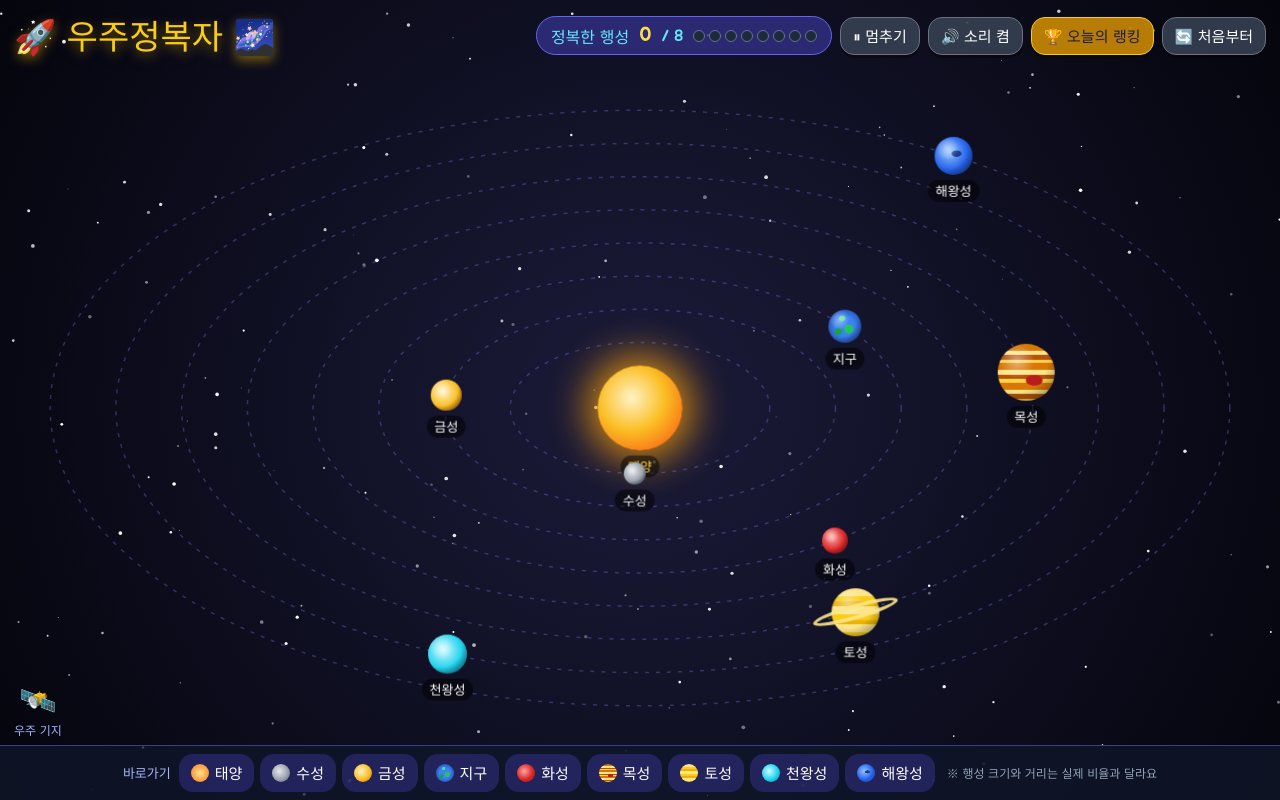
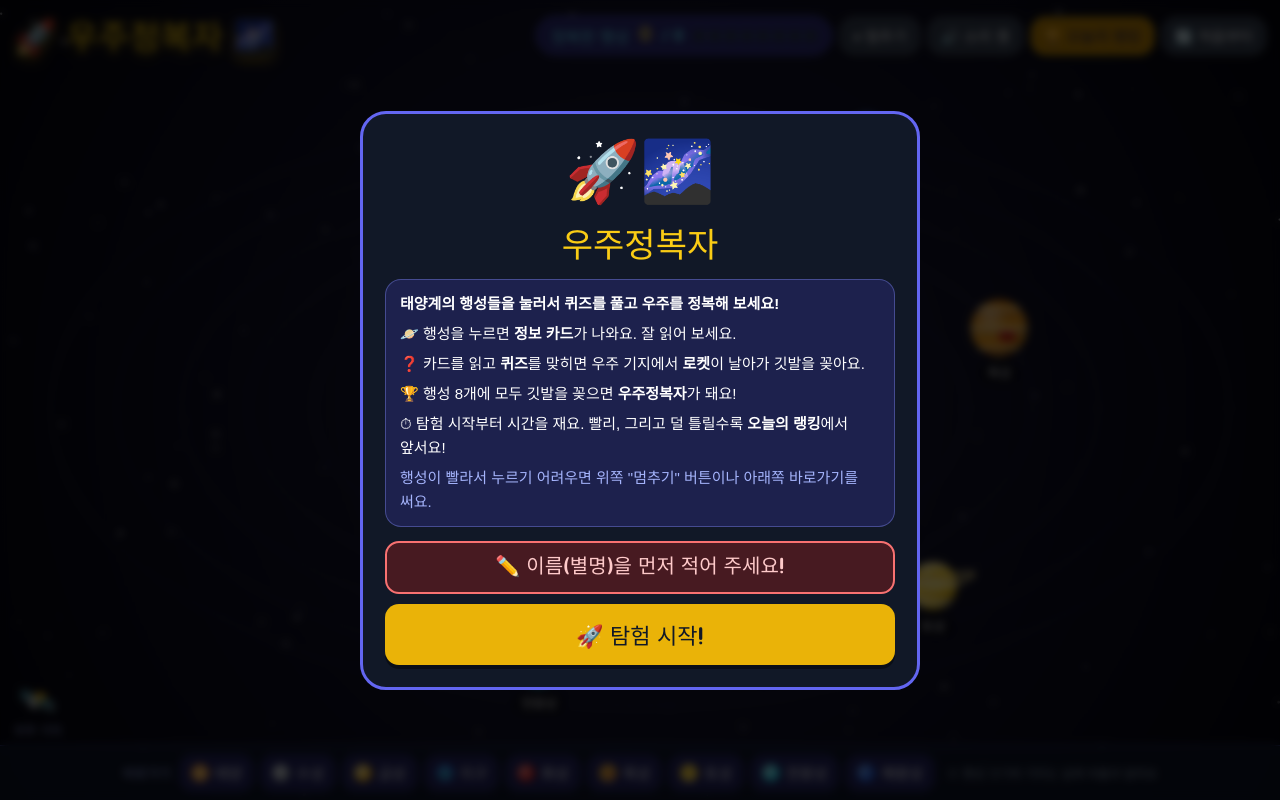
Before and after one commit to moodoocoding/261123_space-conqueror, a plain HTML site: page index.html in a window 1280 px wide. Both pictures are taken after a click on the button "🚀 탐험 시작!". Drawn offline with Linux system fonts and the light colour scheme.

Commit message:
랭킹에 올라갈 이름(별명)을 적어야 게임이 시작되게 변경
- 다음 친구가 앞 친구 이름으로 하지 않도록 처음 화면으로 돌아가면 이름 칸을 비움
- board.js를 못 불러와도 게임은 계속되도록 대비

Co-Authored-By: Claude Opus 5.5 <noreply@anthropic.com>

```diff
--- a/index.html
+++ b/index.html
@@ -134,6 +134,8 @@ h1{font-size:clamp(22px,3vw,34px);color:#facc15;text-shadow:0 4px 12px rgba(234,
   color:#fff;font-family:inherit;font-size:20px;outline:none;text-align:center}
 .pname:focus{border-color:#facc15}
 .pname::placeholder{color:#818cf8}
+.pname.need{border-color:#f87171;background:rgba(127,29,29,.5);animation:shake .4s}
+.pname.need::placeholder{color:#fecaca}
 .rec{margin-top:12px;background:rgba(250,204,21,.12);border:1px solid rgba(250,204,21,.5);border-radius:14px;padding:10px;font-size:16px;line-height:1.7}
 .rec b{color:#fde047;font-weight:normal}
 .rec .big2{font-size:26px}
@@ -467,7 +469,9 @@ function openCert(){
 // 랭킹 (board.js가 Firebase에 저장해서 부스의 모든 기기가 같은 랭킹을 봐요)
 // 순위: 최종 기록(걸린 시간 + 틀린 답마다 10초)이 짧을수록 앞서요.
 // =====================================================
-const Board = createBoard('space');
+// board.js를 못 불러와도 게임은 그대로 할 수 있게 빈 랭킹으로 대신해요
+const Board = typeof createBoard==='function' ? createBoard('space')
+  : {online:false,user:null,today:()=>[],submit:()=>null,isMine:()=>false,onChange(){},init(){},login(){},remove(){},clearToday(){}};
 const esc = s=>String(s).replace(/[&<>"']/g,c=>({'&':'&amp;','<':'&lt;','>':'&gt;','"':'&quot;',"'":'&#39;'}[c]));
 const score = r=>r.t+r.wrong*10000;
 const rankSort = (a,b)=>score(a)-score(b) || a.at-b.at;
@@ -523,6 +527,11 @@ Board.onChange(()=>{ renderCertRank(); renderRankModal(); });
 
 function beginGame(){
   player = ($('playerName') && $('playerName').value.trim()) || '';
+  // 랭킹에 올라갈 이름(별명)을 적어야 시작해요
+  if(!player){
+    const i = $('playerName'); i.classList.add('need'); i.placeholder = '✏️ 이름(별명)을 먼저 적어 주세요!';
+    i.style.animation = 'none'; void i.offsetWidth; i.style.animation = ''; i.focus(); sWrong(); return;
+  }
   tStart = Date.now(); wrongCount = 0; myId = null;
   $('card').dataset.lock = ''; closeModal(); audio(); sRight();
 }
@@ -538,7 +547,7 @@ function startScreen(){
       <p>⏱ 탐험 시작부터 시간을 재요. 빨리, 그리고 덜 틀릴수록 <b>오늘의 랭킹</b>에서 앞서요!</p>
       <p style="color:#a5b4fc">행성이 빨라서 누르기 어려우면 위쪽 "멈추기" 버튼이나 아래쪽 바로가기를 써요.</p>
     </div>
-    <input id="playerName" class="pname" maxlength="8" placeholder="이름 또는 별명 (랭킹에 올라가요)" value="${esc(player)}">
+    <input id="playerName" class="pname" maxlength="8" placeholder="이름 또는 별명 (랭킹에 올라가요)" value="${esc(player)}" oninput="this.classList.remove('need')" onkeydown="if(event.key==='Enter')beginGame()">
     <button class="b main wide" style="margin-top:10px" onclick="beginGame()">🚀 탐험 시작!</button></div>`);
 }
 function resetAll(){
```
